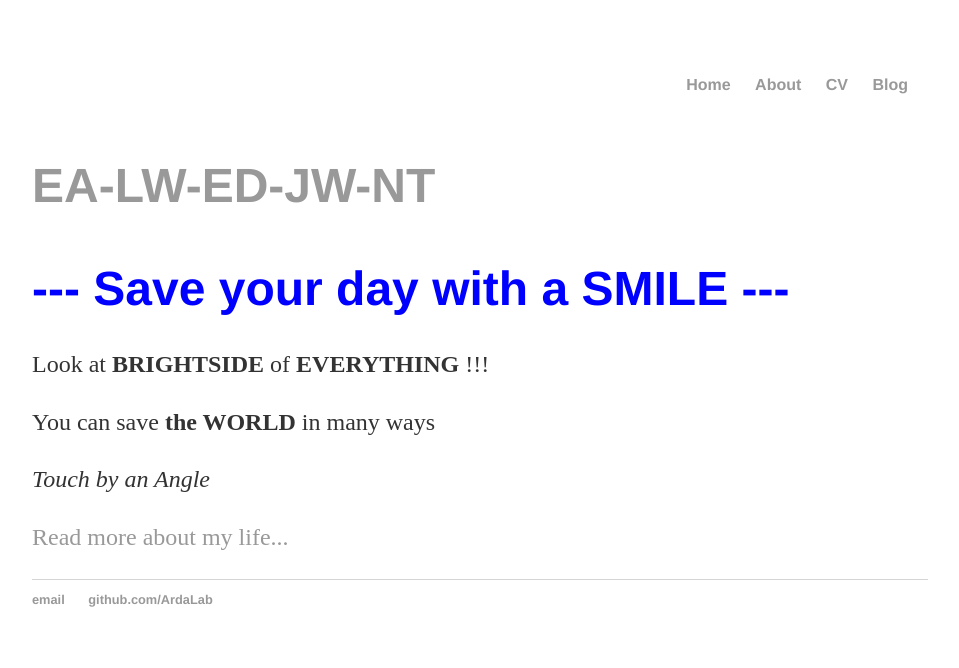
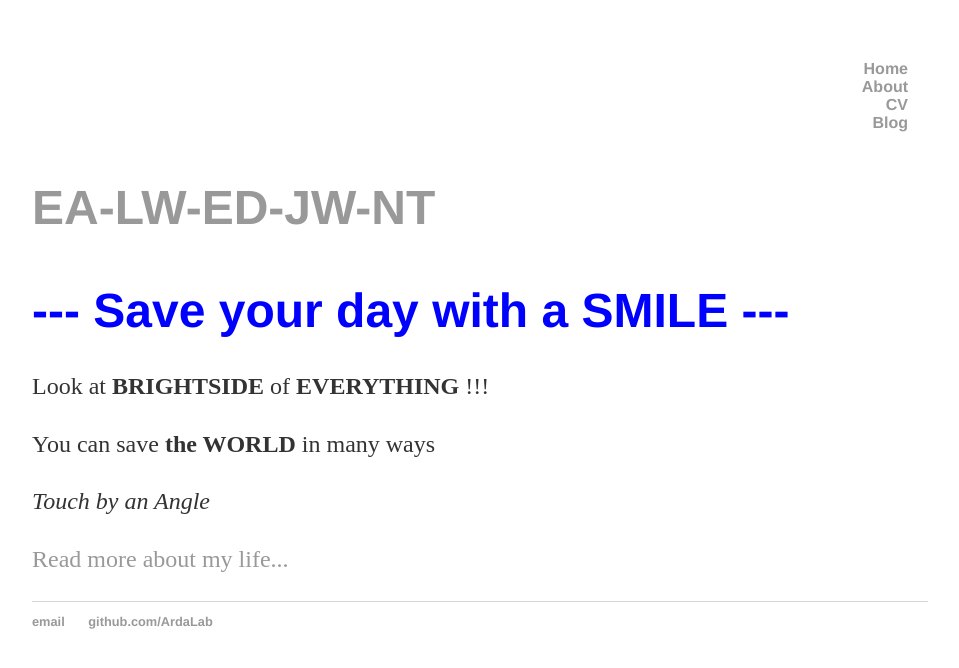
Before and after one commit to ArdaLab-DevG/ArdaLab-DevG, a Jekyll site: the page built from index.html, in a window 1280 px wide. Shown: the top 668 px of the page, without its empty margins (160-1119 px from the left). Built offline with Jekyll 4.4.1, drawn with Linux system fonts in a browser that asks for light colours.

Commit message:
Update main.css

```diff
--- a/css/main.css
+++ b/css/main.css
@@ -15,7 +15,7 @@ nav ul li, footer ul li {
     margin-right: 20px;
 }
 
-header nav {
+header nav ul li {
   display: flex;
   flex-direction: column-reverse;
   align-items: flex-end;
```
